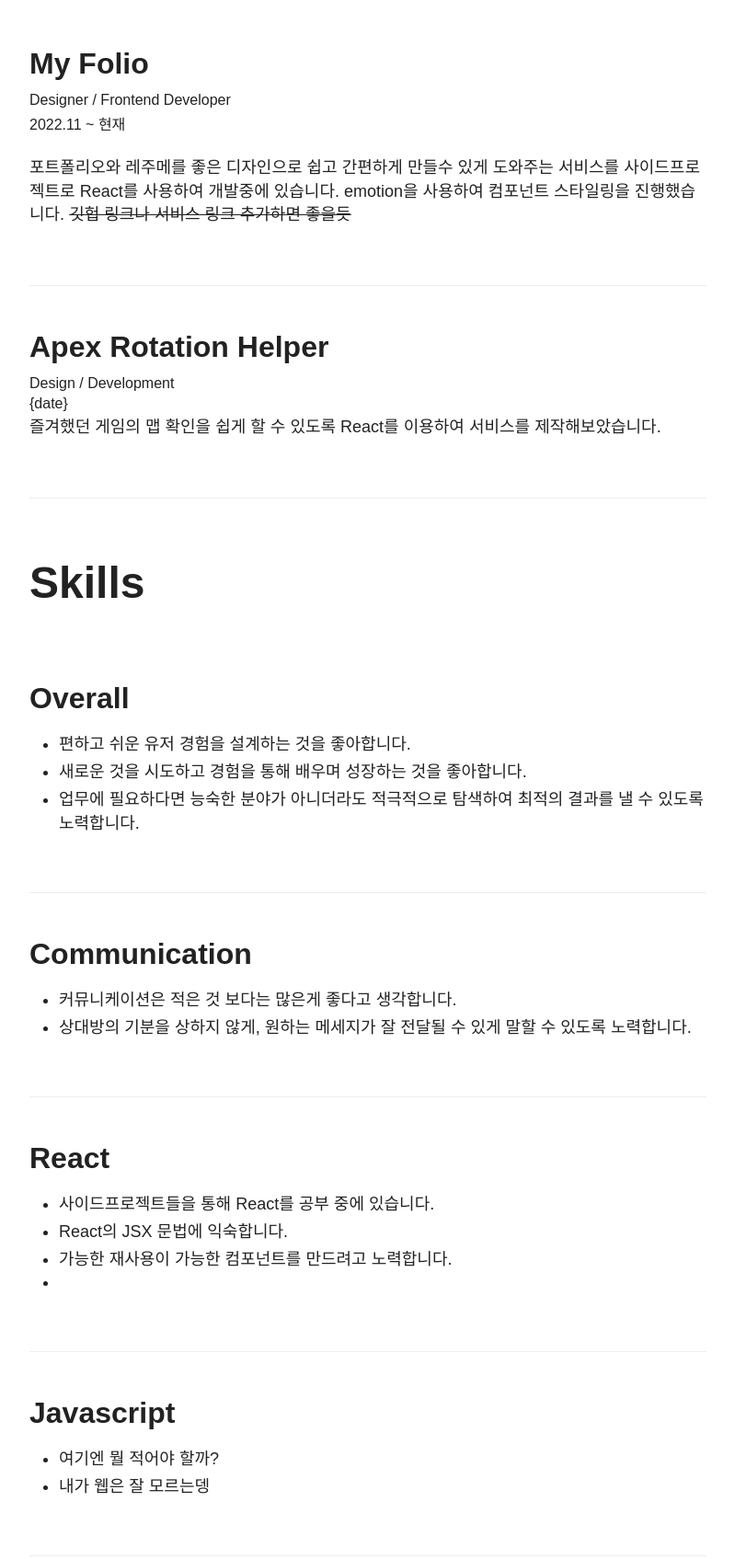
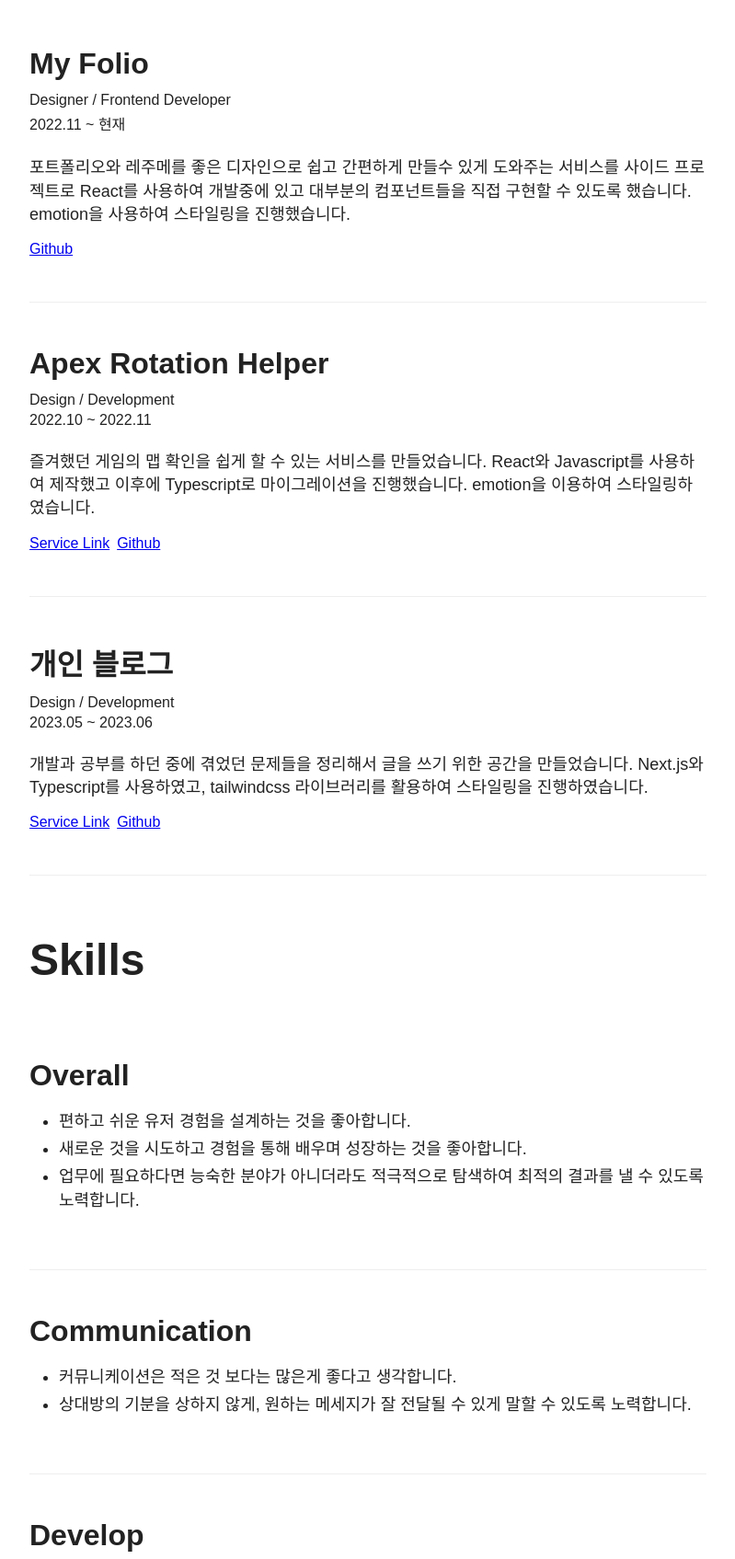
Before and after one commit to noy2/noy2.github.io, a plain HTML site: page index.html in a window 1280 px wide. Shown: the part 2897-4592 px from the top of the page at 92% size, without its empty margins (240-1039 px from the left). Drawn offline with Linux system fonts and the light colour scheme; a web font is replaced by a local one.

Commit message:
added styles, links

```diff
--- a/index.html
+++ b/index.html
@@ -99,6 +99,11 @@
       .other {
         padding: 48px 0px;
         border-bottom: 1px solid #eee;
+      }
+      .links {
+        display: flex;
+        flex-direction: row;
+        gap: 8px;
       }
     </style>
   </head>
@@ -253,19 +258,44 @@
             <span class="mb24">2022.11 ~ 현재</span>
             <p>
               포트폴리오와 레주메를 좋은 디자인으로 쉽고 간편하게 만들수 있게
-              도와주는 서비스를 사이드프로젝트로 React를 사용하여 개발중에
-              있습니다. emotion을 사용하여 컴포넌트 스타일링을 진행했습니다.
-              <del>깃헙 링크나 서비스 링크 추가하면 좋을듯</del>
+              도와주는 서비스를 사이드 프로젝트로 React를 사용하여 개발중에 있고
+              대부분의 컴포넌트들을 직접 구현할 수 있도록 했습니다. emotion을
+              사용하여 스타일링을 진행했습니다.
             </p>
+            <div class="links">
+              <a href="https://github.com/Myfolio-a/Frontend">Github</a>
+            </div>
           </div>
           <div class="other">
             <h3>Apex Rotation Helper</h3>
             <span>Design / Development</span>
-            <span>{date}</span>
+            <span class="mb24">2022.10 ~ 2022.11</span>
             <p>
-              즐겨했던 게임의 맵 확인을 쉽게 할 수 있도록 React를 이용하여
-              서비스를 제작해보았습니다.
+              즐겨했던 게임의 맵 확인을 쉽게 할 수 있는 서비스를 만들었습니다.
+              React와 Javascript를 사용하여 제작했고 이후에 Typescript로
+              마이그레이션을 진행했습니다. emotion을 이용하여
+              스타일링하였습니다.
             </p>
+            <div class="links">
+              <a href="https://apex-rotation-helper.vercel.app/"
+                >Service Link</a
+              >
+              <a href="https://github.com/noy2/apex-rotation-helper">Github</a>
+            </div>
+          </div>
+          <div class="other">
+            <h3>개인 블로그</h3>
+            <span>Design / Development</span>
+            <span class="mb24">2023.05 ~ 2023.06</span>
+            <p>
+              개발과 공부를 하던 중에 겪었던 문제들을 정리해서 글을 쓰기 위한
+              공간을 만들었습니다. Next.js와 Typescript를 사용하였고,
+              tailwindcss 라이브러리를 활용하여 스타일링을 진행하였습니다.
+            </p>
+            <div class="links">
+              <a href="https://noy-blog.vercel.app/">Service Link</a>
+              <a href="https://github.com/noy2/noy-blog">Github</a>
+            </div>
           </div>
         </div>
         <div>
@@ -295,19 +325,11 @@
             </ul>
           </div>
           <div class="other">
-            <h3>React</h3>
+            <h3>Develop</h3>
             <ul>
-              <li>사이드프로젝트들을 통해 React를 공부 중에 있습니다.</li>
-              <li>React의 JSX 문법에 익숙합니다.</li>
+              <li>사이드 프로젝트들을 통해 React 환경에 익숙합니다.</li>
               <li>가능한 재사용이 가능한 컴포넌트를 만드려고 노력합니다.</li>
-              <li></li>
-            </ul>
-          </div>
-          <div class="other">
-            <h3>Javascript</h3>
-            <ul>
-              <li>여기엔 뭘 적어야 할까?</li>
-              <li>내가 웹은 잘 모르는뎅</li>
+              <li>기본적인 자바스크립트의 문법을 이해하고 있습니다.</li>
             </ul>
           </div>
           <div class="other">
```
